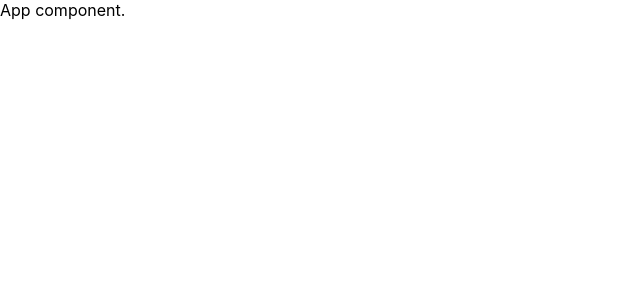
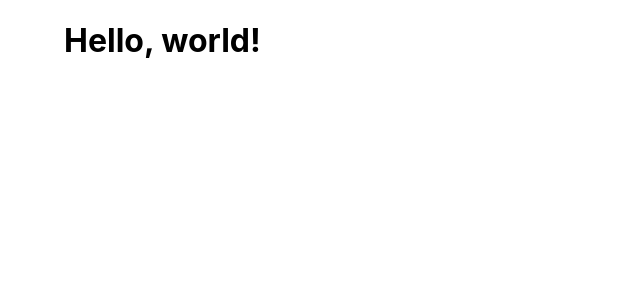
Before and after one commit to jbellmont/customer-feedback-page, a React (Vite) app: page / in a window 1280 px wide. Shown: the top 300 px of the page, without its empty margins (0-640 px from the left). Built offline with nearby package versions, Linux system fonts and the light colour scheme.

Commit message:
Give App a default width

```diff
--- a/src/features/app/App.tsx
+++ b/src/features/app/App.tsx
@@ -1,3 +1,12 @@
-const App = () => <div>App component.</div>;
+import {ReactNode} from 'react';
+import {Container} from '@mui/material';
+
+interface Props {
+  children: ReactNode;
+}
+
+const App = ({children}: Props) => (
+  <Container maxWidth="lg">{children}</Container>
+);
 
 export default App;
```
